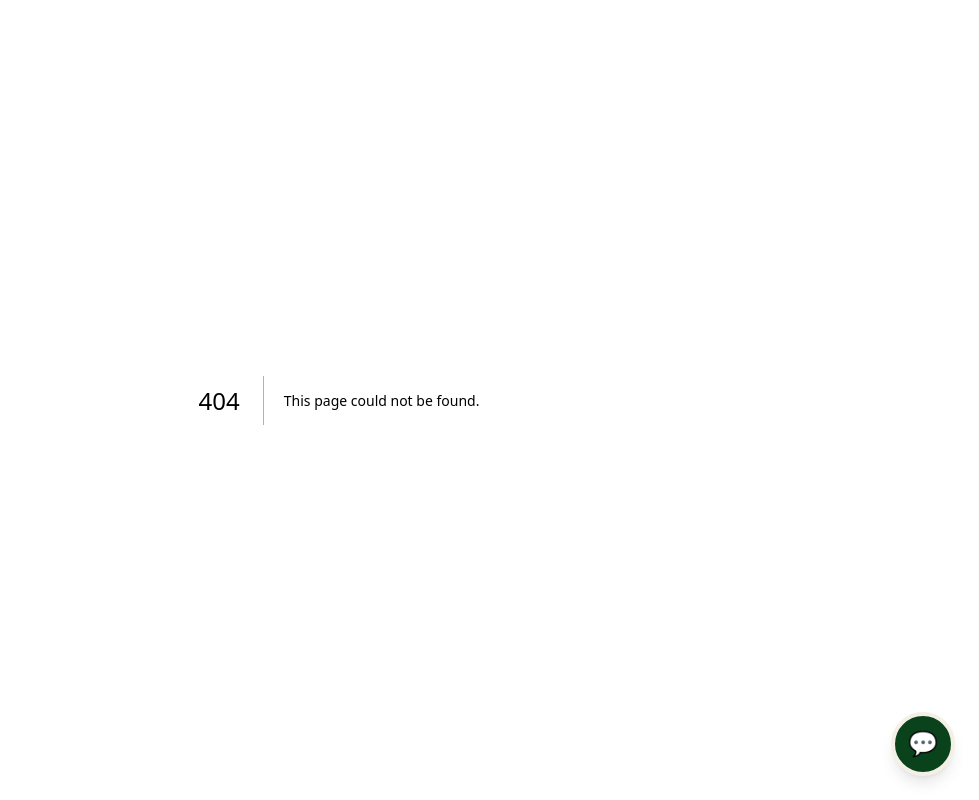
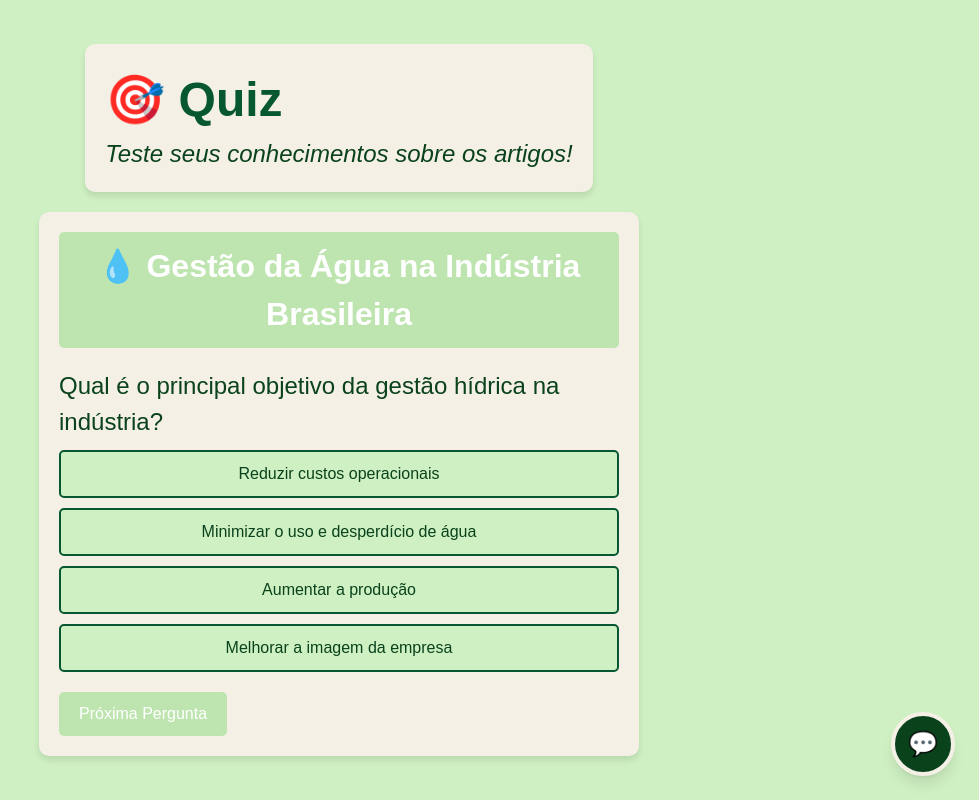
Before and after one commit to emilly0000/impactos-ambientais, a Next.js app: page /quiz in a window 1280 px wide. Before the commit this address had no page. Shown: the whole page, without its empty margins (301-1280 px from the left). Built offline with nearby package versions, Linux system fonts and the light colour scheme.

Commit message:
Add quiz page and styling for interactive quizzes

```diff
--- /dev/null
+++ b/app/quiz/page.tsx
@@ -0,0 +1,121 @@
+"use client";
+import { useState } from "react";
+import styles from "./quiz.module.css";
+
+const quizzes = [
+  {
+    title: "💧 Gestão da Água na Indústria Brasileira",
+    color: "#BEE5B0",
+    questions: [
+      {
+        question: "Qual é o principal objetivo da gestão hídrica na indústria?",
+        options: [
+          "Reduzir custos operacionais",
+          "Minimizar o uso e desperdício de água",
+          "Aumentar a produção",
+          "Melhorar a imagem da empresa",
+        ],
+        correct: 1,
+      },
+    ],
+  },
+  {
+    title: "⛏️ Impactos Ambientais da Mineração",
+    color: "#EAF6EA",
+    questions: [
+      {
+        question: "Qual é uma medida mitigadora na mineração?",
+        options: [
+          "Uso de tecnologias limpas",
+          "Aumento da exploração",
+          "Redução de custos",
+          "Expansão de áreas mineradas",
+        ],
+        correct: 0,
+      },
+    ],
+  },
+  {
+    title: "🌱 Contabilidade Ambiental e Tecnologias Limpas",
+    color: "#CEF0C2",
+    questions: [
+      {
+        question: "Qual é o benefício das tecnologias limpas?",
+        options: [
+          "Aumento de resíduos",
+          "Redução de impactos ambientais",
+          "Maior consumo de energia",
+          "Expansão industrial",
+        ],
+        correct: 1,
+      },
+    ],
+  },
+];
+
+export default function QuizPage() {
+  const [activeQuiz, setActiveQuiz] = useState(0);
+  const [currentQuestion, setCurrentQuestion] = useState(0);
+  const [selectedOption, setSelectedOption] = useState(null);
+  const [score, setScore] = useState(0);
+
+  const handleOptionClick = (index) => {
+    setSelectedOption(index);
+  };
+
+  const handleNextQuestion = () => {
+    if (selectedOption === quizzes[activeQuiz].questions[currentQuestion].correct) {
+      setScore(score + 1);
+    }
+    setSelectedOption(null);
+    if (currentQuestion < quizzes[activeQuiz].questions.length - 1) {
+      setCurrentQuestion(currentQuestion + 1);
+    } else {
+      alert(`Você terminou o quiz! Sua pontuação: ${score}/${quizzes[activeQuiz].questions.length}`);
+      setActiveQuiz((activeQuiz + 1) % quizzes.length);
+      setCurrentQuestion(0);
+      setScore(0);
+    }
+  };
+
+  return (
+    <div className={styles.quizContainer}>
+      <header className={styles.quizHeader}>
+        <div className={styles.titleCard}>
+          <h1 className={styles.quizTitle}>🎯 Quiz</h1>
+          <p className={styles.quizSubtitle}>Teste seus conhecimentos sobre os artigos!</p>
+        </div>
+      </header>
+
+      <div className={styles.quizContent}>
+        <h2
+          className={styles.quizTopic}
+          style={{ backgroundColor: quizzes[activeQuiz].color }}
+        >
+          {quizzes[activeQuiz].title}
+        </h2>
+        <div className={styles.questionBox}>
+          <p className={styles.questionText}>{quizzes[activeQuiz].questions[currentQuestion].question}</p>
+          <div className={styles.optionsContainer}>
+            {quizzes[activeQuiz].questions[currentQuestion].options.map((option, index) => (
+              <button
+                key={index}
+                className={`${styles.optionButton} ${selectedOption === index ? styles.selectedOption : ""}`}
+                onClick={() => handleOptionClick(index)}
+              >
+                {option}
+              </button>
+            ))}
+          </div>
+        </div>
+        <button
+          className={styles.nextButton}
+          onClick={handleNextQuestion}
+          disabled={selectedOption === null}
+        >
+          Próxima Pergunta
+        </button>
+      </div>
+    </div>
+  );
+}
--- /dev/null
+++ b/app/quiz/quiz.module.css
@@ -0,0 +1,112 @@
+.quizContainer {
+  font-family: sans-serif;
+  color: #0A421C;
+  background-color: #CEF0C2;
+  min-height: 100vh;
+  display: flex;
+  flex-direction: column;
+  align-items: center;
+  justify-content: center;
+  padding: 20px;
+}
+
+.quizHeader {
+  text-align: center;
+  margin-bottom: 20px;
+}
+
+.titleCard {
+  background: #F4F0E6;
+  padding: 20px;
+  border-radius: 10px;
+  box-shadow: 0 4px 6px rgba(0, 0, 0, 0.1);
+  display: inline-block;
+}
+
+.quizTitle {
+  font-size: 3rem;
+  font-weight: bold;
+  color: #065732;
+  display: flex;
+  align-items: center;
+  gap: 10px;
+}
+
+.quizSubtitle {
+  font-size: 1.5rem;
+  color: #0A421C;
+  font-style: italic;
+}
+
+.quizContent {
+  background: #F4F0E6;
+  padding: 20px;
+  border-radius: 10px;
+  box-shadow: 0 4px 6px rgba(0, 0, 0, 0.1);
+  width: 100%;
+  max-width: 600px;
+}
+
+.quizTopic {
+  font-size: 2rem;
+  font-weight: bold;
+  margin-bottom: 20px;
+  text-align: center;
+  color: white;
+  padding: 10px;
+  border-radius: 5px;
+}
+
+.questionBox {
+  margin-bottom: 20px;
+}
+
+.questionText {
+  font-size: 1.5rem;
+  margin-bottom: 10px;
+}
+
+.optionsContainer {
+  display: flex;
+  flex-direction: column;
+  gap: 10px;
+}
+
+.optionButton {
+  background: #CEF0C2;
+  border: 2px solid #065732;
+  border-radius: 5px;
+  padding: 10px;
+  font-size: 1rem;
+  cursor: pointer;
+  transition: all 0.3s ease;
+}
+
+.optionButton:hover {
+  background: #BEE5B0;
+}
+
+.selectedOption {
+  background: #065732;
+  color: white;
+}
+
+.nextButton {
+  background: #0A421C;
+  color: white;
+  border: none;
+  border-radius: 5px;
+  padding: 10px 20px;
+  font-size: 1rem;
+  cursor: pointer;
+  transition: all 0.3s ease;
+}
+
+.nextButton:hover {
+  background: #065732;
+}
+
+.nextButton:disabled {
+  background: #BEE5B0;
+  cursor: not-allowed;
+}
```
